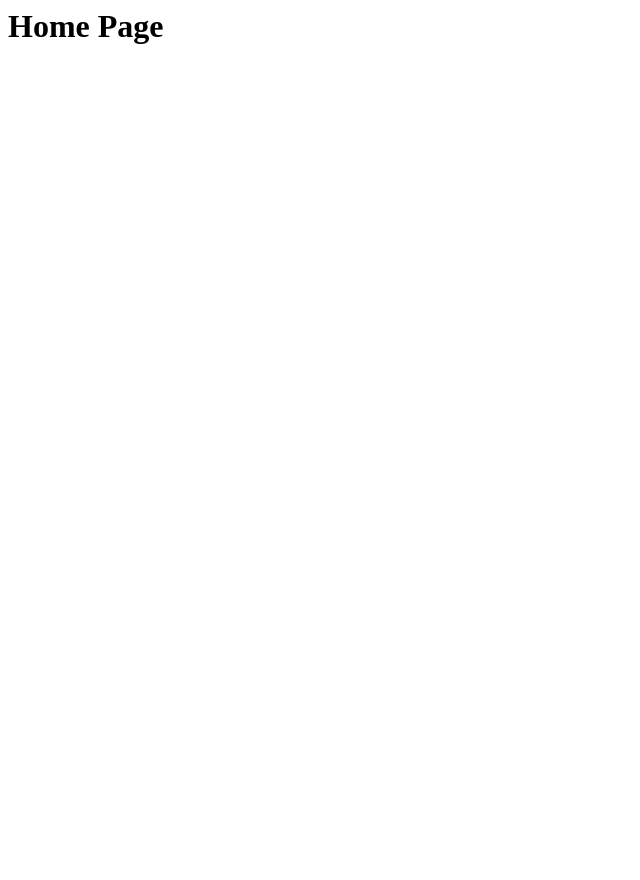
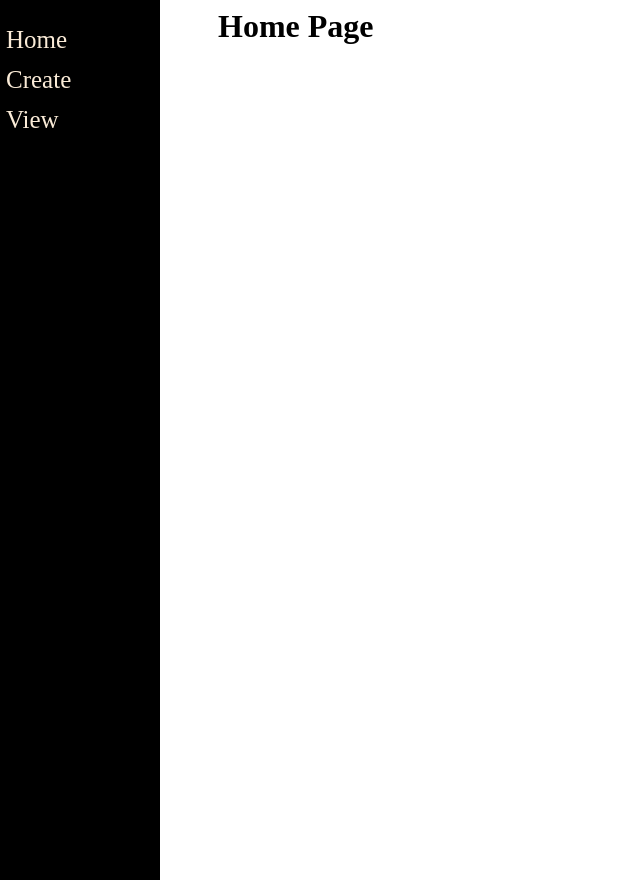
Before and after one commit to OatsProgramming/DjangoTutorial, a Django app: page / in a window 1280 px wide. Before the commit the part shown is almost empty. Shown: the whole page, without its empty margins (0-640 px from the left). Run offline with Django 4.2, Linux system fonts and the light colour scheme.

Commit message:
Added a sidebar

```diff
--- a/Django Tutorial/mysite/main/templates/main/base.html
+++ b/Django Tutorial/mysite/main/templates/main/base.html
@@ -1,11 +1,46 @@
 <html>
     <head>
+        <!--We're going to add some style to the div section here-->
+        <!--This will be the sidebar-->
+        <!--Whenever you wanna specify a certain tag within a class you do the class name and the actual tag itself -->
+        <style type="text/css">
+            .sidenav {
+                height: 100%;
+                width: 160px;
+                position: fixed;
+                z-index: 1;
+                top: 0;
+                left: 0;
+                background-color:black;
+                overflow-x: hidden;
+                padding-top: 20px;
+            }
+            .sidenav a {
+                padding: 6px 8px 6px 6px;
+                text-decoration: none;
+                color:antiquewhite;
+                font-size:25px;
+                display: block;
+            }
+            .sidenav a:hover {
+                color:aqua
+            }
+            .main {
+                margin-left:200px;
+                padding: 0px 10px
+            }
+        </style> <!-- For the .main, thats to make sure the main content moves to the right since theres a side bar-->
         <title>
             {% block title %}Jack's Website{% endblock %}
         </title>
     </head>
 <body>
-    <div id="content", name="content">
+    <div class="sidenav">
+        <a href="">Home</a> <!--"a" is a link tag and href is where the link would go if you click on it-->
+        <a href="/create">Create</a>
+        <a href="/2">View</a>
+    </div>
+    <div id="content", name="content", class="main">
     {% block content %}
     {% endblock %}
     </div>
--- a/Django Tutorial/mysite/main/views.py
+++ b/Django Tutorial/mysite/main/views.py
@@ -9,7 +9,6 @@ from .forms import CreateNewList
 
 def index(response, id):
     ls = ToDoList.objects.get(id = id)
-
     if response.method == "POST":
         print(response.POST)
         if response.POST.get("save"):
@@ -26,8 +25,6 @@ def index(response, id):
                 ls.items_set.create(text = txt, complete = False)
             else:
                 print("invalid")
-
-
     return render (response, "main/list.html", {"ls":ls})
 
 def home(response):
```
Also changed, not shown: Django Tutorial/mysite/db.sqlite3.
